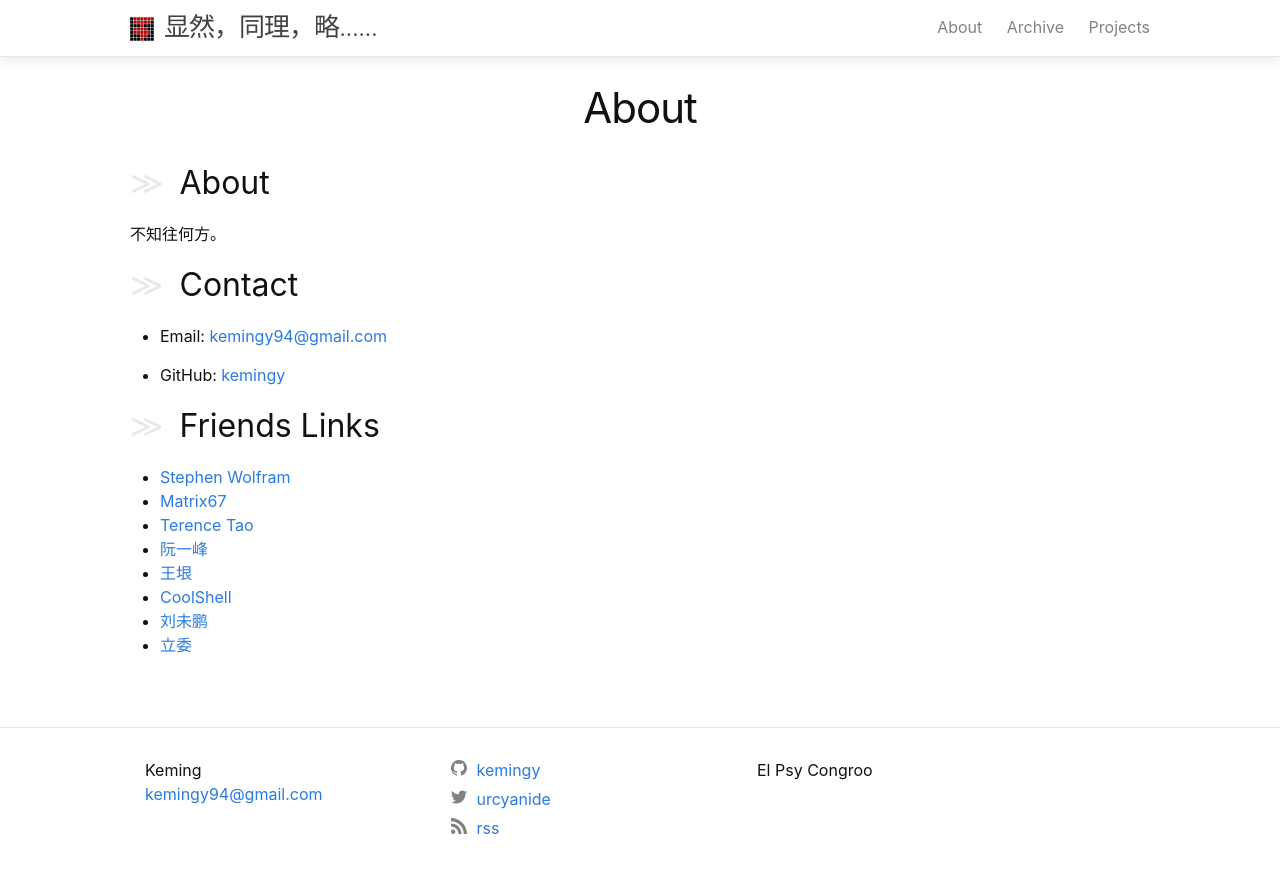
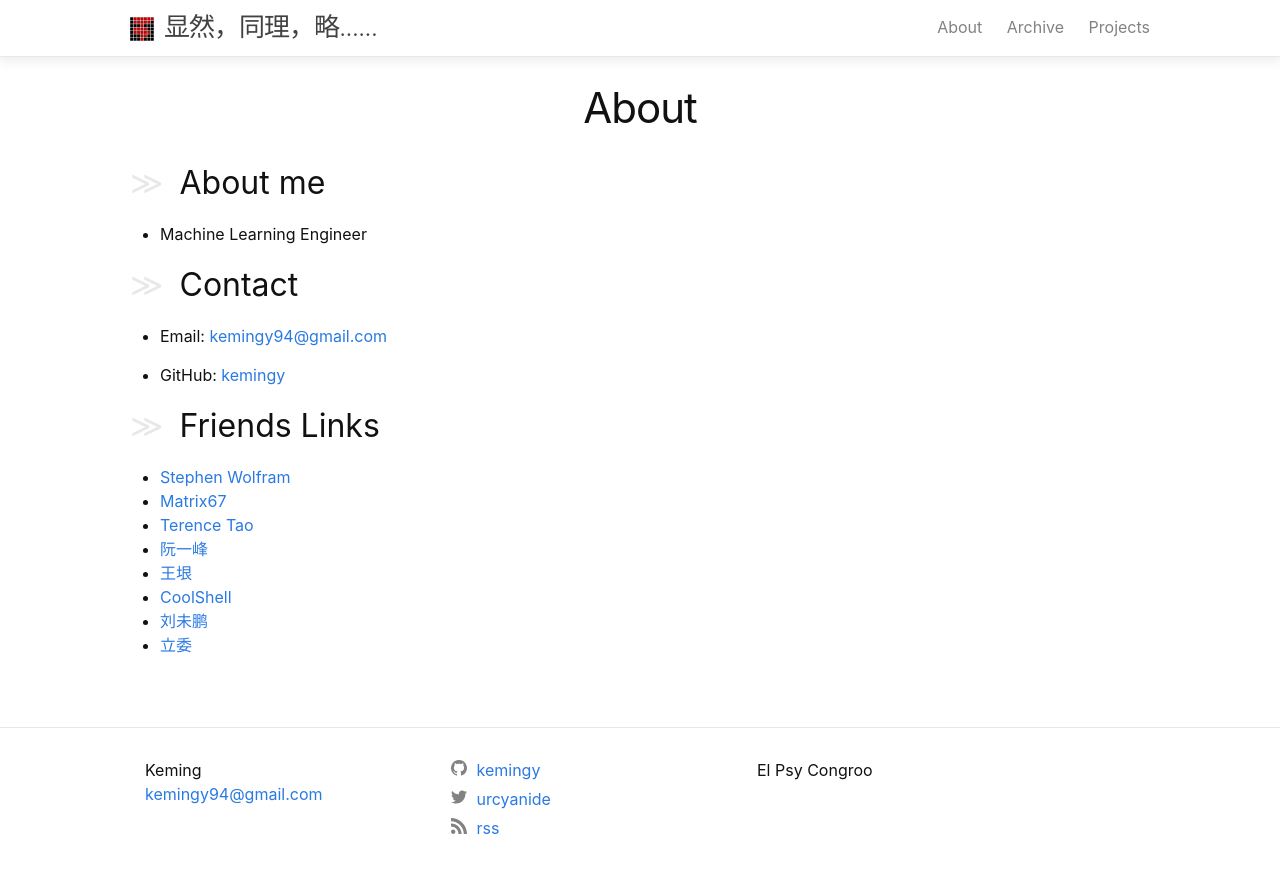
Before and after one commit to kemingy/kemingy.github.io, a Jekyll site: the page built from about.md, in a window 1280 px wide. Shown: the top 873 px of the page. Built offline with Jekyll 4.4.1, drawn with Linux system fonts in a browser that asks for light colours.

Commit message:
update about

```diff
--- a/about.md
+++ b/about.md
@@ -3,9 +3,9 @@ layout: page
 title: About
 ---
 
-## About
+## About me
 
-不知往何方。
+* Machine Learning Engineer
 
 ## Contact
 
```
